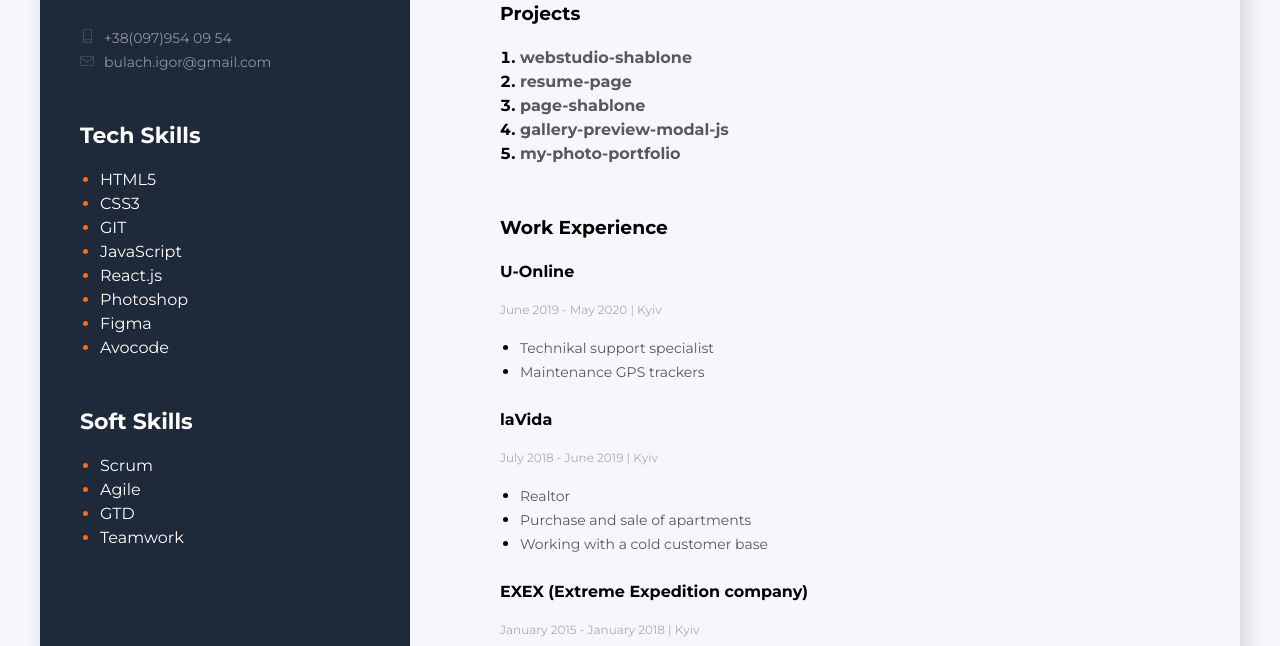
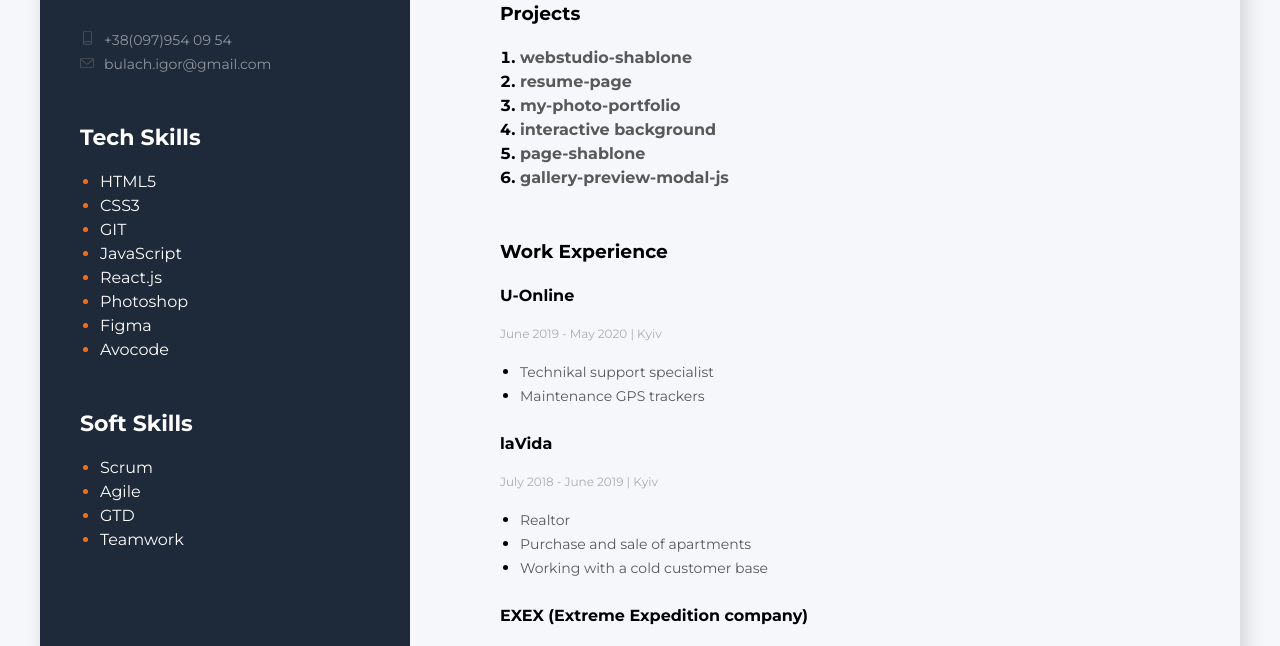
Before and after one commit to IgorBulakh/web-resume, a plain HTML site: page index.html in a window 1280 px wide. Shown: the part 454-1100 px from the top of the page. Drawn offline with Linux system fonts and the light colour scheme.

Commit message:
add interactive backgraund

```diff
--- a/index.html
+++ b/index.html
@@ -182,6 +182,22 @@
             </li>
             <li class="list-number">
               <a
+                href="https://igorbulakh.github.io/my-photo-resume/"
+                target="_blank"
+                class="link"
+                >my-photo-portfolio</a
+              >
+            </li>
+            <li class="list-number">
+              <a
+                href="https://igorbulakh.github.io/menu-page-js-10/"
+                target="_blank"
+                class="link"
+                >interactive background</a
+              >
+            </li>
+            <li class="list-number">
+              <a
                 href="https://igorbulakh.github.io/page-mogo/"
                 target="_blank"
                 class="link"
@@ -194,14 +210,6 @@
                 target="_blank"
                 class="link"
                 >gallery-preview-modal-js</a
-              >
-            </li>
-            <li class="list-number">
-              <a
-                href="https://igorbulakh.github.io/my-photo-resume/"
-                target="_blank"
-                class="link"
-                >my-photo-portfolio</a
               >
             </li>
           </ol>
```
